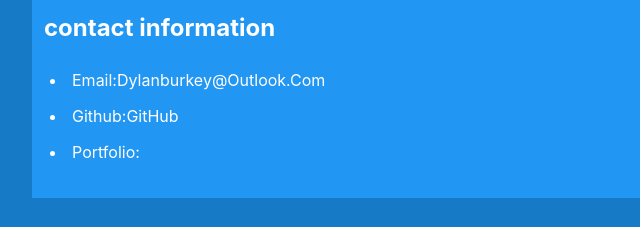
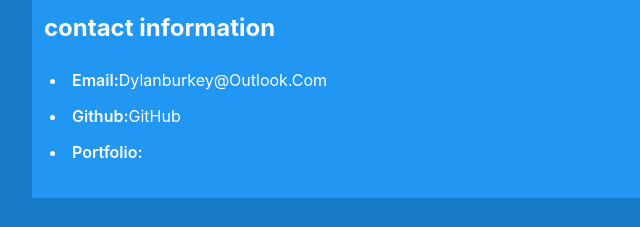
Before and after one commit to dylanburkey/cwruapril, a plain HTML site: page index.html in a window 1280 px wide. Shown: the part 616-843 px from the top of the page, 208-848 px from the left. Drawn offline with Linux system fonts and the light colour scheme; a web font is replaced by a local one.

Commit message:
I did not update my CSS

```diff
--- a/assets/styles/styles.css
+++ b/assets/styles/styles.css
@@ -218,3 +218,11 @@
     padding: 0.375em;
     text-transform: capitalize;
   }
+
+  /**
+   *  .contact-info
+   */
+
+   .contact-info {
+        font-weight: 600;
+   }
```
